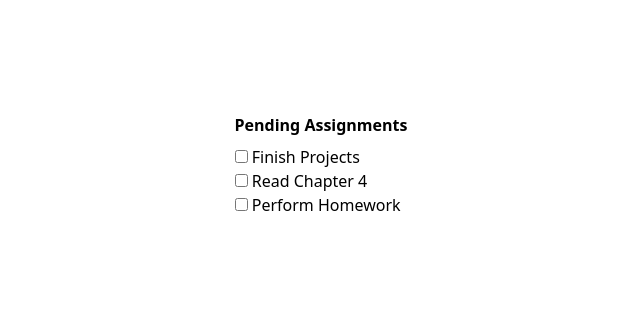
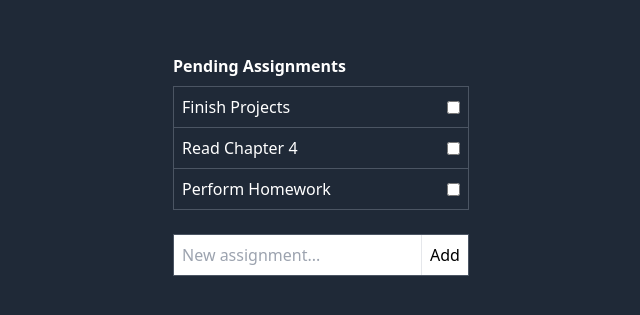
Before and after one commit to Aedevrez/vue-sandbox, a website: page AllTogether.html in a window 1280 px wide. Shown: the part 235-550 px from the top of the page, without its empty margins (319-959 px from the left). Drawn offline with nearby package versions, Linux system fonts and the light colour scheme.

Commit message:
Add non-functional button

```diff
--- a/AllTogether.html
+++ b/AllTogether.html
@@ -6,7 +6,7 @@
     <script src="https://unpkg.com/vue@3"></script>
     <script src="https://cdn.tailwindcss.com"></script>
 </head>
-<body class="h-full grid place-items-center">
+<body class="h-full grid place-items-center bg-gray-800 text-white">
     <div id="app">
 
     </div>
--- a/js/components/Assignment.js
+++ b/js/components/Assignment.js
@@ -1,10 +1,10 @@
 export default {
     template: `
         <li>
-            <label>
-                <input type="checkbox" v-model="assignment.complete">
+            <label class="p-2 flex justify-between items-center">
+                {{ assignment.name }}
 
-                {{ assignment.name }}
+                <input type="checkbox" v-model="assignment.complete" class="ml-3">
             </label>
         </li>
     `,
--- a/js/components/AssignmentList.js
+++ b/js/components/AssignmentList.js
@@ -6,7 +6,7 @@ export default {
         <section v-show="assignments.length">
             <h2 class="font-bold mb-2">{{ title }}</h2>
 
-            <ul>
+            <ul class="border border-gray-600 divide-y divide-gray-600">
                 <assignment v-for="assignment in assignments" :key="assignment.id" :assignment="assignment"></assignment>
             </ul>
         </section>
--- a/js/components/Assignments.js
+++ b/js/components/Assignments.js
@@ -6,6 +6,11 @@ export default {
         <section class="space-y-6">
             <assignment-list :assignments="filters.pending" title="Pending Assignments"></assignment-list>
             <assignment-list :assignments="filters.completed" title="Completed Assignments"></assignment-list>
+
+            <div class="border border-gray-600 text-black">
+                <input placeholder="New assignment..." class="p-2" />
+                <button type="submit" class="bg-white p-2 border-l">Add</button>
+            </div>
         </section>
 
     `,
--- /dev/null
+++ b/package.json
@@ -0,0 +1,5 @@
+{
+  "dependencies": {
+    "serve": "^14.2.5"
+  }
+}
```
Also changed, not shown: 1 other file.
